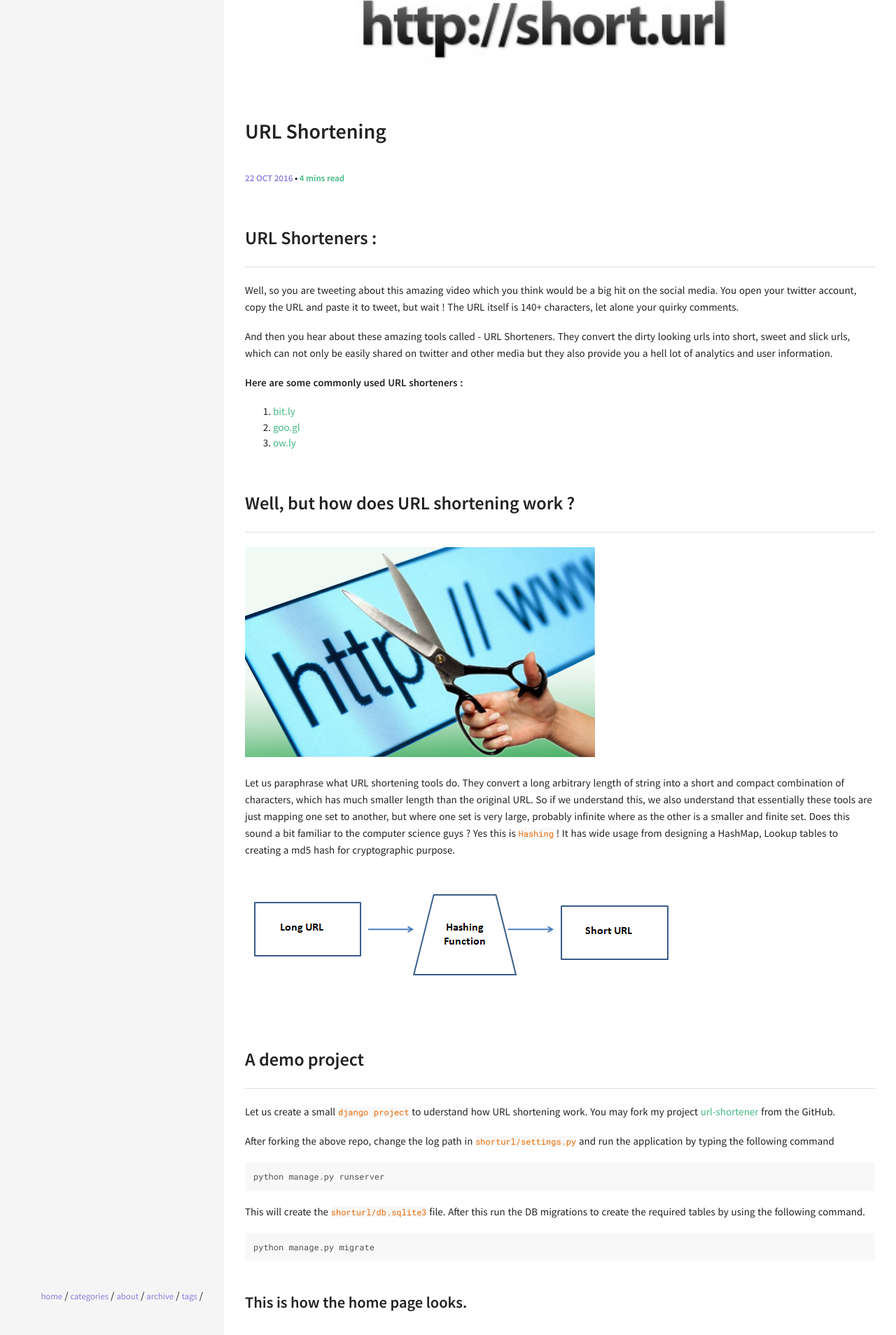
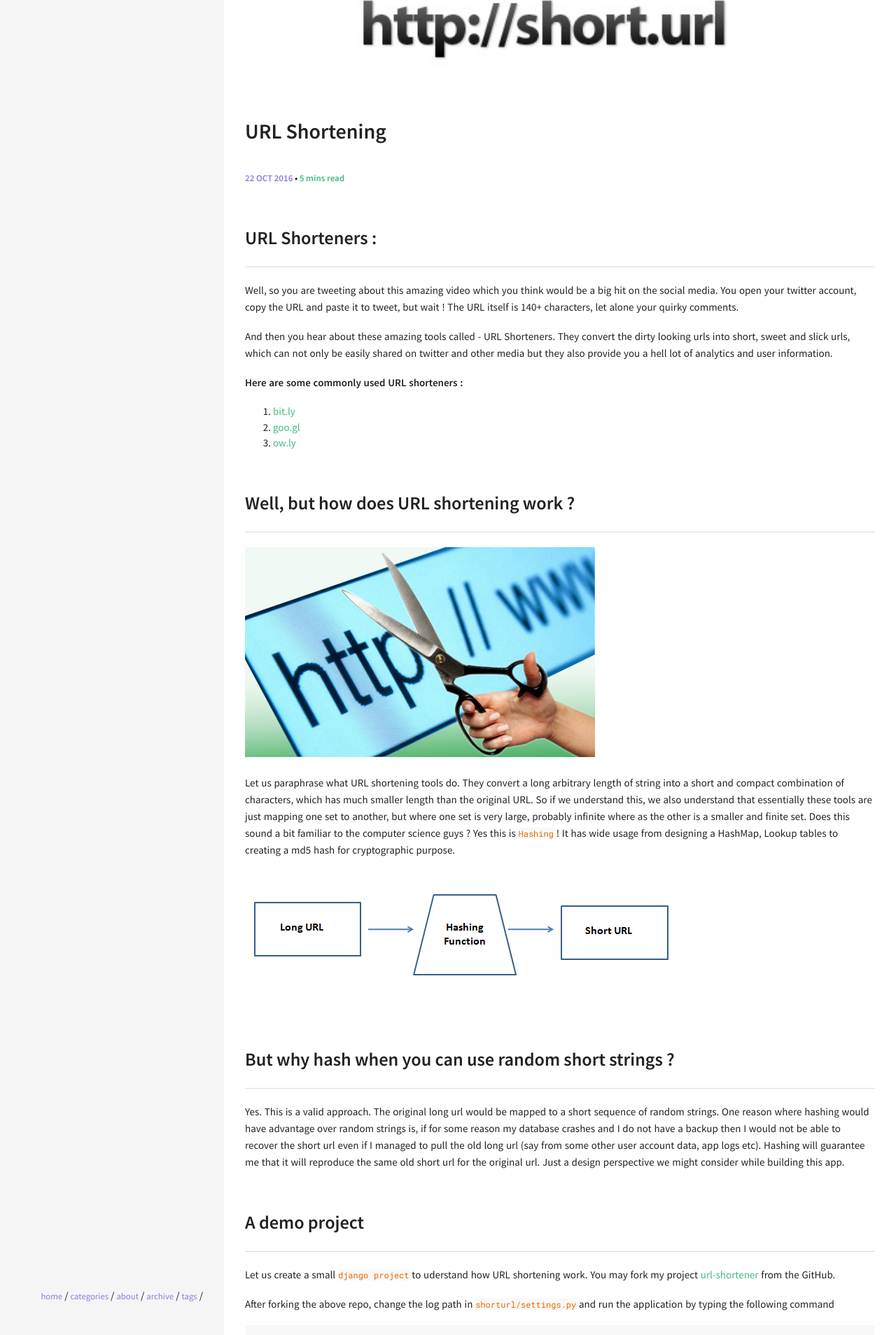
Before and after one commit to anandjoshi91/anandjoshi91.github.io, a Jekyll site: the page built from _posts/2016/2016-10-22-URL-Shortening.md, in a window 1280 px wide. Shown: the part 361-2269 px from the top of the page at 70% size. Built offline with Jekyll 4.4.1, drawn with Linux system fonts in a browser that asks for light colours; comment, search, counter and statistics services are not loaded.

Commit message:
Hashing vs random

````diff
--- a/_posts/2016/2016-10-22-URL-Shortening.md
+++ b/_posts/2016/2016-10-22-URL-Shortening.md
@@ -30,6 +32,10 @@ Let us paraphrase what URL shortening tools do. They convert a long arbitrary le
 also understand that essentially these tools are just mapping one set to another, but where one set is very large, probably infinite where as the other is a smaller and finite set. Does this sound a bit familiar to the computer science guys ? Yes this is ``` Hashing ``` ! It has wide usage from designing a HashMap, Lookup tables to creating a md5 hash for cryptographic purpose.
 
 ![hashing](/img/hashing.PNG)
+
+## But why hash when you can use random short strings ?
+
+Yes. This is a valid approach. The original long url would be mapped to a short sequence of random strings. One reason where hashing would have advantage over random strings is, if for some reason my database crashes and I do not have a backup then I would not be able to recover the short url even if I managed to pull the old long url (say from some other user account data, app logs etc). Hashing will guarantee me that it will reproduce the same old short url for the original url. Just a design perspective we might consider while building this app.
 
 ## A demo project
 
````
Also changed, not shown: other parts of _posts/2016/2016-10-22-URL-Shortening.md (+2 -0 lines).
